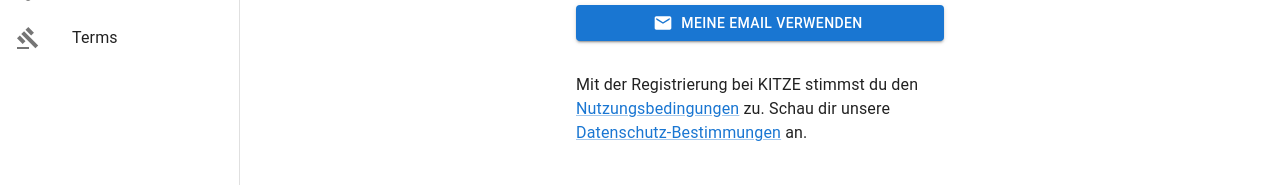
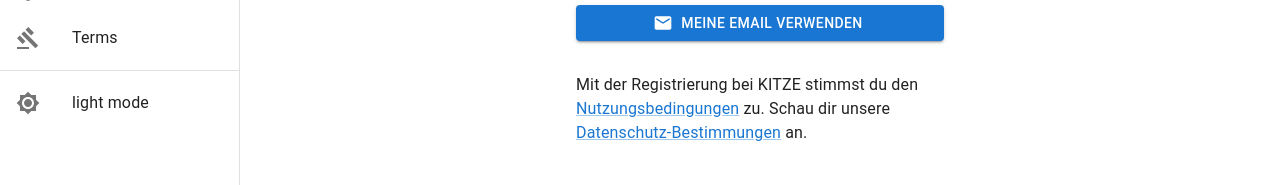
Before and after one commit to flojud/Kindergarten-timetracker, a React (Create React App) app: page / in a window 1280 px wide. Both pictures are taken after a click on the button "open drawer". Shown: the part 525-710 px from the top of the page. Built offline with nearby package versions, Linux system fonts and the light colour scheme; no server answers.

Commit message:
Add dark and light theme with menu toggle

```diff
--- a/src/App.tsx
+++ b/src/App.tsx
@@ -10,10 +10,33 @@
 import TimeInputPage from './components/time/TimeInputPage';
 import TimeHistoryPage from './components/time/TimeHistoryPage';
 import AbsencesYearPage from './components/absences/AbsencesYearPage';
+import { useContext } from 'react';
+import { ThemeContext } from './contexts/ThemeContextProvider';
+import { ThemeProvider } from '@emotion/react';
+import { createMuiTheme, createTheme, CssBaseline } from '@mui/material';
 
 const App = () => {
+  const themeContext = useContext(ThemeContext);
+
+  const lightTheme = createTheme({
+    palette: {
+      mode: 'light',
+    },
+  });
+
+  const darkTheme = createTheme({
+    palette: {
+      mode: 'dark',
+    },
+  });
+
+  const appliedTheme = createTheme(themeContext.light ? lightTheme : darkTheme);
+
   return (
     <>
+      <ThemeProvider theme={appliedTheme}>
+        <CssBaseline />
+
         <NavigationDrawer>
           <Routes>
             <Route path="/" element={<HomePage />} />
@@ -56,6 +79,7 @@
             />
           </Routes>
         </NavigationDrawer>
+      </ThemeProvider>
     </>
   );
 };
--- a/src/components/common/MainContainer.tsx
+++ b/src/components/common/MainContainer.tsx
@@ -3,12 +3,6 @@
 type Props = { children: ReactNode };
 
 const MainContainer = ({ children }: Props) => {
-  /*
-            backgroundImage: `url(${'/images/pexels-roger-brown-5656552.jpeg'})`,
-          backgroundPosition: 'center',
-          backgroundRepeat: 'no-repeat',
-          backgroundSize: 'cover',
-  */
   return (
     <>
       <Box
--- /dev/null
+++ b/src/components/common/ToggleColorMode.tsx
@@ -0,0 +1,32 @@
+import { Box, Stack, Typography, IconButton, Link, ListItemButton, ListItemIcon, ListItemText } from '@mui/material';
+import Brightness4Icon from '@mui/icons-material/Brightness4';
+import Brightness7Icon from '@mui/icons-material/Brightness7';
+
+interface ToggleColorModeProperties {
+  light: boolean | null;
+  toggle: () => void;
+}
+
+const ToggleColorMode = ({ light, toggle }: ToggleColorModeProperties) => {
+  return (
+    <>
+      {light || light == null ? (
+        <ListItemButton onClick={toggle}>
+          <ListItemIcon>
+            <Brightness7Icon />
+          </ListItemIcon>
+          <ListItemText primary="light mode" />
+        </ListItemButton>
+      ) : (
+        <ListItemButton onClick={toggle}>
+          <ListItemIcon>
+            <Brightness7Icon />
+          </ListItemIcon>
+          <ListItemText primary="dark mode" />
+        </ListItemButton>
+      )}
+    </>
+  );
+};
+
+export default ToggleColorMode;
--- a/src/components/menu/NavigationDrawer.tsx
+++ b/src/components/menu/NavigationDrawer.tsx
@@ -32,6 +32,8 @@
 import PolicyIcon from '@mui/icons-material/Policy';
 import { Link } from 'react-router-dom';
 import { AuthContext } from '../../contexts/AuthContextProvider';
+import ToggleColorMode from '../common/ToggleColorMode';
+import { ThemeContext } from '../../contexts/ThemeContextProvider';
 
 const drawerWidth = 240;
 
@@ -85,6 +87,7 @@
 }));
 
 const NavigationDrawer: FC<Props> = ({ children }) => {
+  const themeContext = React.useContext(ThemeContext);
   const theme = useTheme();
   const [open, setOpen] = useState(false);
   const authContext = React.useContext(AuthContext);
@@ -235,6 +238,12 @@
             </ListItemButton>
           </ListItem>
         </List>
+        <Divider />
+        <List>
+          <ListItem disablePadding>
+            <ToggleColorMode light={themeContext.light} toggle={() => themeContext.toggleTheme()} />
+          </ListItem>
+        </List>
       </Drawer>
       <Main open={open}>
         <DrawerHeader />
--- /dev/null
+++ b/src/contexts/ThemeContextProvider.tsx
@@ -0,0 +1,47 @@
+import React, { useState, useCallback, ReactNode, FC, createContext, useEffect } from 'react';
+
+type Props = { children: ReactNode };
+
+export interface IThemeContext {
+  light: boolean;
+  setTheme: (t: boolean) => void;
+  toggleTheme: () => void;
+}
+
+export const ThemeContext = createContext<IThemeContext>({
+  light: true,
+  setTheme: () => {},
+  toggleTheme: () => {},
+});
+
+export const ThemeContextProvider: FC<Props> = ({ children }: Props) => {
+  const [light, setLight] = useState<boolean>(true);
+
+  // toggles the theme state
+  const toggleTheme = () => setLight((prevState) => !prevState);
+
+  //  Get the theme colorMode from Browser local storage and update the theme-context.
+  useEffect(() => {
+    setLight(() => {
+      // if there's a value in the local storage, set it.
+      const value = localStorage.getItem('colorMode');
+      if (value) return JSON.parse(value);
+      // if not take the light theme
+      return true;
+    });
+  }, []);
+
+  // saves/updates the theme color mode in local storage
+  useEffect(() => localStorage.setItem('colorMode', String(light)), [light]);
+
+  return (
+    <ThemeContext.Provider
+      value={{
+        light,
+        setTheme: useCallback((t: boolean) => setLight(t), []),
+        toggleTheme: useCallback(() => toggleTheme(), []),
+      }}>
+      {children}
+    </ThemeContext.Provider>
+  );
+};
--- a/src/index.tsx
+++ b/src/index.tsx
@@ -6,17 +6,20 @@
 import Notification from './components/common/Notification';
 import './index.css';
 import { NotificationContextProvider } from './contexts/NotificationContextProvider';
+import { ThemeContextProvider } from './contexts/ThemeContextProvider';
 
 const root = ReactDOM.createRoot(document.getElementById('root') as HTMLElement);
 root.render(
   <>
     <BrowserRouter>
+      <ThemeContextProvider>
         <NotificationContextProvider>
           <AuthContextProvider>
             <App />
             <Notification />
           </AuthContextProvider>
         </NotificationContextProvider>
+      </ThemeContextProvider>
     </BrowserRouter>
   </>
 );
```
Lines whose indentation alone changed are shown as unchanged.
